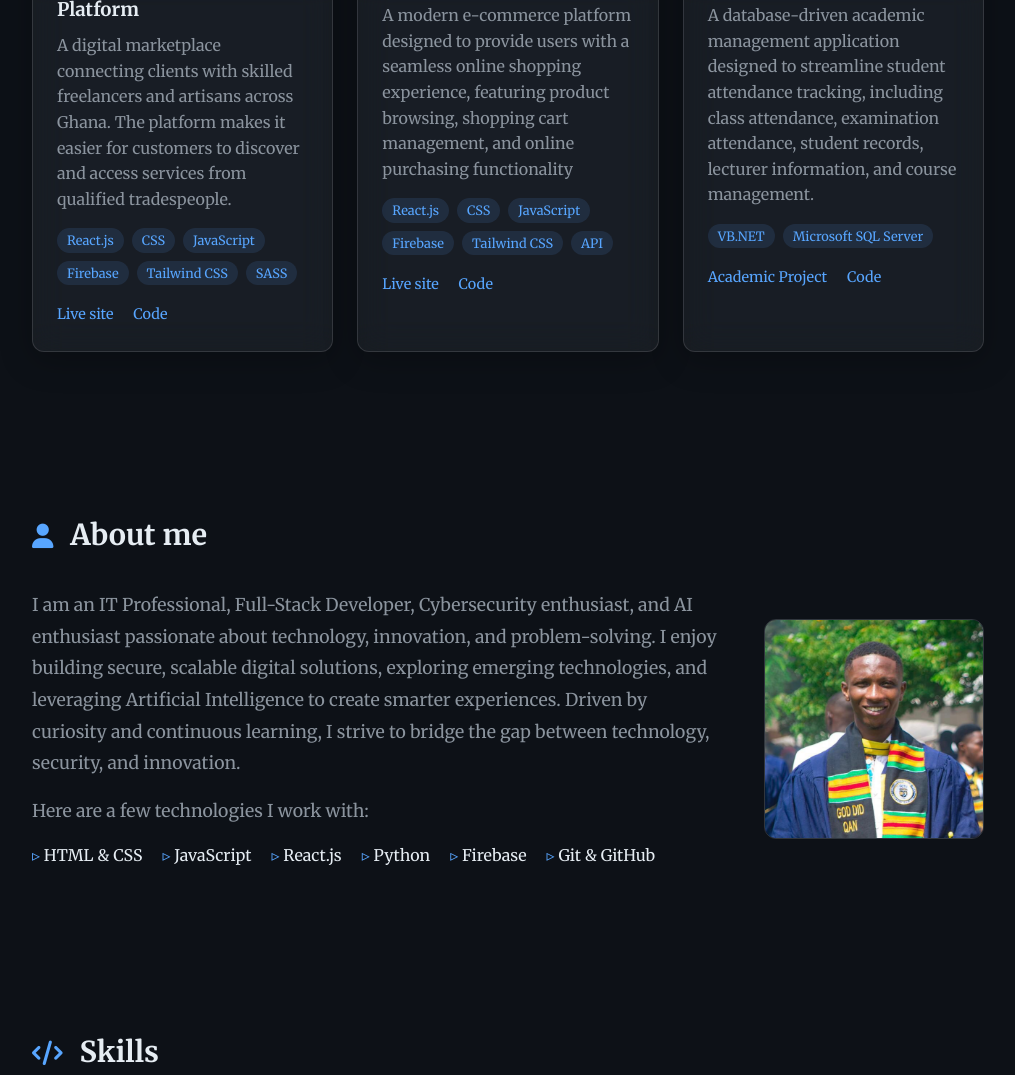
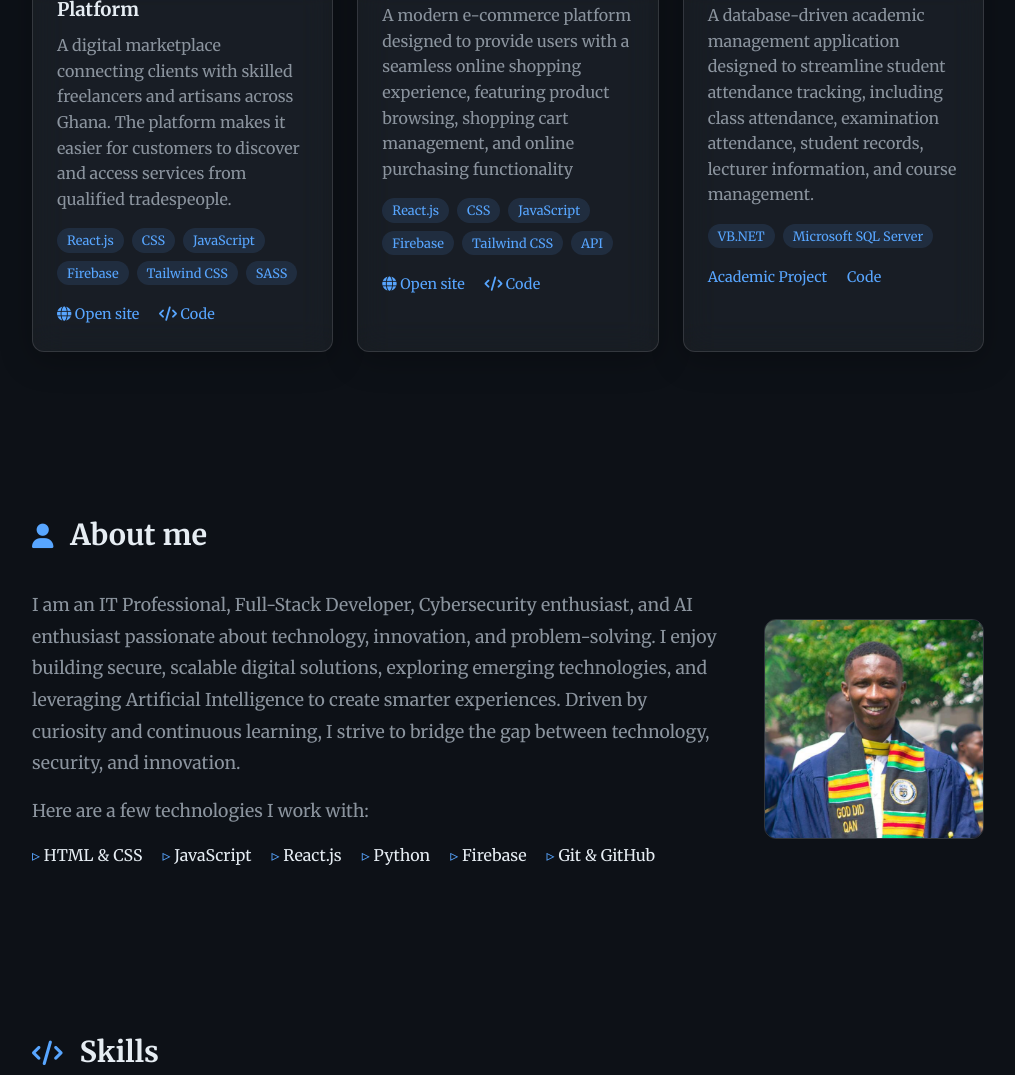
Before and after one commit to qwesikhalifa/my-portfolio, a plain HTML site: page index.html in a window 1280 px wide. Shown: the part 1279-2354 px from the top of the page, without its empty margins (132-1147 px from the left). Drawn offline with Linux system fonts and the light colour scheme.

Commit message:
Change Live site to Open Site

```diff
--- a/index.html
+++ b/index.html
@@ -85,8 +85,8 @@
             <li>React.js</li><li>CSS</li><li>JavaScript</li><li>Firebase</li><li>Tailwind CSS</li><li>SASS</li>
           </ul>
           <div class="card-links">
-            <a href="https://qan-handiwork.vercel.app/" target="_blank" rel="noopener">Live site</a>
-            <a href="https://github.com/qwesikhalifa/qan-handiwork" target="_blank" rel="noopener">Code</a>
+            <a href="https://qan-handiwork.vercel.app/" target="_blank" rel="noopener"><i class="fa-solid fa-globe"></i> Open site</a>
+            <a href="https://github.com/qwesikhalifa/qan-handiwork" target="_blank" rel="noopener"><i class="fa-solid fa-code"></i> Code</a>
           </div>
         </article>
 
@@ -100,8 +100,8 @@
            <li>React.js</li><li>CSS</li><li>JavaScript</li><li>Firebase</li><li>Tailwind CSS</li><li>API</li>
           </ul>
           <div class="card-links">
-            <a href="https://lyvo.online" target="_blank" rel="noopener">Live site</a>
-            <a href="https://github.com/qwesikhalifa/lyvo" target="_blank" rel="noopener">Code</a>
+            <a href="https://lyvo.online" target="_blank" rel="noopener"><i class="fa-solid fa-globe"></i> Open site</a>
+            <a href="https://github.com/qwesikhalifa/lyvo" target="_blank" rel="noopener"><i class="fa-solid fa-code"></i> Code</a>
           </div>
         </article>
 
```
